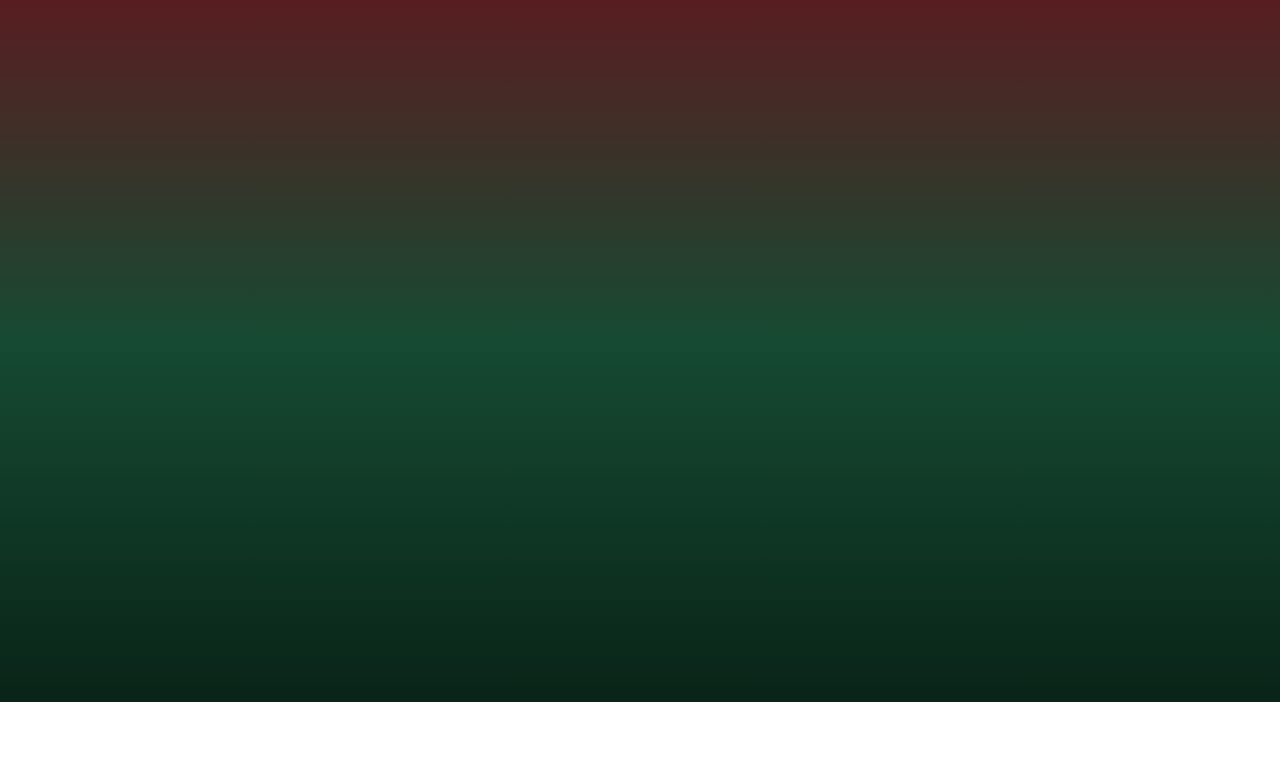
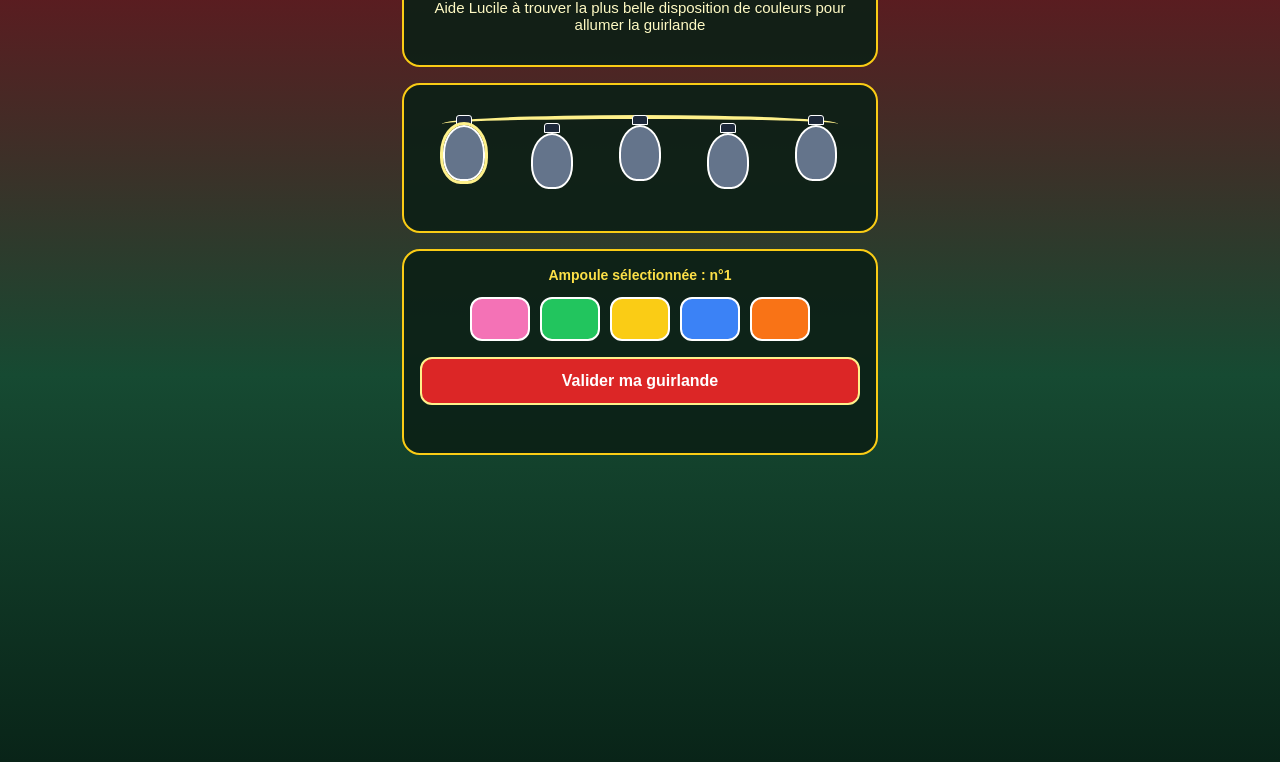
Before and after one commit to lulusc10/guirlande-avent, a plain HTML site: page index.html in a window 1280 px wide. Shown: the part 98-860 px from the top of the page. Before the commit the page ends 800 px from the top, so only its background shows below. Drawn offline with Linux system fonts and the light colour scheme.

Commit message:
Update index.html

```diff
--- a/index.html
+++ b/index.html
@@ -5,188 +5,245 @@
   <meta name="viewport" content="width=device-width, initial-scale=1.0" />
   <title>Oh une guirlande, viens on y va !</title>
   <style>
-    * {
-      box-sizing: border-box;
-    }
-
     body {
       margin: 0;
       min-height: 100vh;
-      font-family: -apple-system, BlinkMacSystemFont, "Segoe UI", Roboto, sans-serif;
+      font-family: Arial, sans-serif;
       color: #fffbeb;
       background: linear-gradient(180deg, #6b111c 0%, #164a32 55%, #092418 100%);
       padding: 20px 14px 40px;
-      position: relative;
-      overflow-x: hidden;
-    }
-
-    .kitsch-bg,
-    .snow-layer {
-      position: fixed;
-      inset: 0;
-      pointer-events: none;
-      overflow: hidden;
-    }
-
-    .kitsch-bg {
-      z-index: 0;
-    }
-
-    .snow-layer {
-      z-index: 1;
-    }
-
-    .kitsch-item {
-      position: absolute;
-      font-size: 28px;
-      opacity: 0.9;
-    }
-
-    .snowflake {
-      position: absolute;
-      top: -20px;
-      color: #ffffff;
-      animation: fall linear infinite;
-    }
-
-    @keyframes fall {
-      from { transform: translateY(-20px); }
-      to { transform: translateY(105vh); }
-    }
-
-    .app {
-      position: relative;
-      z-index: 2;
-      max-width: 450px;
-      margin: 0 auto;
       text-align: center;
     }
 
-    h1 {
-      margin: 6px 0 8px;
-      font-size: 23px;
-      line-height: 1.25;
+    .boite {
+      max-width: 440px;
+      margin: 0 auto 16px auto;
+      background: rgba(12, 32, 22, 0.9);
+      border: 2px solid #facc15;
+      border-radius: 18px;
+      padding: 16px;
     }
 
-    .subtitle {
-      margin: 0 0 18px;
+    h1 {
+      font-size: 22px;
+      margin: 6px 0 8px 0;
+    }
+
+    p {
       font-size: 15px;
-      line-height: 1.4;
+      margin: 0 0 16px 0;
       color: #fef9c3;
     }
 
-    .box {
-      background: rgba(14, 36, 25, 0.88);
-      border: 2px solid #facc15;
-      border-radius: 18px;
-      padding: 16px;
-      margin-bottom: 16px;
+    .guirlande {
+      position: relative;
+      height: 100px;
+      display: flex;
+      justify-content: space-around;
+      align-items: flex-start;
+      padding-top: 14px;
     }
 
-    .garland {
-      position: relative;
-      height: 115px;
-      width: 100%;
-    }
-
-    .wire {
+    .fil {
       position: absolute;
-      top: 22px;
-      left: 4%;
-      width: 92%;
-      height: 18px;
+      top: 14px;
+      left: 5%;
+      width: 90%;
+      height: 14px;
       border-top: 4px solid #fef08a;
       border-radius: 50%;
     }
 
-    .bulbs-row {
+    .ampoule-bloc {
       position: relative;
       z-index: 2;
-      display: flex;
-      justify-content: space-between;
-      align-items: flex-start;
-      padding: 14px 6px 0;
-    }
-
-    .bulb-btn {
-      background: transparent;
+      background: none;
       border: none;
       padding: 0;
       cursor: pointer;
-      display: flex;
-      flex-direction: column;
-      align-items: center;
     }
 
-    .socket {
+    .douille {
       width: 14px;
       height: 8px;
+      margin: 0 auto;
       background: #1e293b;
-      border: 1px solid #e2e8f0;
+      border: 1px solid #ffffff;
       border-radius: 3px 3px 0 0;
     }
 
-    .bulb {
-      width: 40px;
-      height: 54px;
+    .ampoule {
+      width: 38px;
+      height: 52px;
       border-radius: 50% 50% 42% 42%;
-      background-color: #64748b;
+      background: #64748b;
       border: 2px solid #ffffff;
-      transition: background-color 0.2s, box-shadow 0.2s, transform 0.2s;
     }
 
-    .bulb-btn.selected .bulb {
-      transform: scale(1.08);
-      box-shadow: 0 0 0 3px #fef08a;
+    .selectionnee .ampoule {
+      outline: 3px solid #fef08a;
     }
 
-    .current-label {
-      font-size: 14px;
-      color: #fde047;
-      font-weight: 700;
-      margin-bottom: 12px;
-    }
-
-    .colors-row {
+    .couleurs {
       display: flex;
       justify-content: center;
       flex-wrap: wrap;
       gap: 10px;
-      margin-bottom: 16px;
+      margin: 14px 0 16px 0;
     }
 
-    .color-swatch {
-      width: 62px;
+    .btn-couleur {
+      width: 60px;
       height: 44px;
       border-radius: 12px;
       border: 2px solid #ffffff;
       cursor: pointer;
-      padding: 0;
     }
 
-    .validate-btn {
+    .btn-valider {
       width: 100%;
       padding: 13px;
+      font-size: 16px;
+      font-weight: bold;
+      color: #ffffff;
+      background: #dc2626;
+      border: 2px solid #fef08a;
       border-radius: 12px;
-      border: 2px solid #fef08a;
-      background: #dc2626;
-      color: #ffffff;
-      font-size: 16px;
-      font-weight: 700;
       cursor: pointer;
     }
 
-    .message {
+    #retour {
       margin-top: 12px;
-      min-height: 20px;
       font-size: 14px;
       color: #fde68a;
+      min-height: 20px;
     }
 
-    .win-box {
+    #victoire {
       display: none;
       margin-top: 14px;
-      padding: 16px;
-      border-radius: 14px;
+      padding: 14px;
+      border-radius: 12px;
       background: rgba(220, 38, 38, 0.45);
-      border: 2
+      border: 2px solid #fde047;
+      font-size: 15px;
+      line-height: 1.4;
+    }
+  </style>
+</head>
+<body>
+  <div class="boite">
+    <div>🎅 Lutins &amp; Neige de Noël 🎄</div>
+    <h1>Oh une guirlande, viens on y va !</h1>
+    <p>Aide Lucile à trouver la plus belle disposition de couleurs pour allumer la guirlande</p>
+  </div>
+
+  <div class="boite">
+    <div class="guirlande">
+      <div class="fil"></div>
+
+      <button type="button" class="ampoule-bloc selectionnee" id="b0" onclick="choisirAmpoule(0)" style="margin-top:0px;">
+        <div class="douille"></div>
+        <div class="ampoule" id="a0"></div>
+      </button>
+
+      <button type="button" class="ampoule-bloc" id="b1" onclick="choisirAmpoule(1)" style="margin-top:8px;">
+        <div class="douille"></div>
+        <div class="ampoule" id="a1"></div>
+      </button>
+
+      <button type="button" class="ampoule-bloc" id="b2" onclick="choisirAmpoule(2)" style="margin-top:0px;">
+        <div class="douille"></div>
+        <div class="ampoule" id="a2"></div>
+      </button>
+
+      <button type="button" class="ampoule-bloc" id="b3" onclick="choisirAmpoule(3)" style="margin-top:8px;">
+        <div class="douille"></div>
+        <div class="ampoule" id="a3"></div>
+      </button>
+
+      <button type="button" class="ampoule-bloc" id="b4" onclick="choisirAmpoule(4)" style="margin-top:0px;">
+        <div class="douille"></div>
+        <div class="ampoule" id="a4"></div>
+      </button>
+    </div>
+  </div>
+
+  <div class="boite">
+    <div id="infoAmpoule" style="color:#fde047; font-weight:bold; font-size:14px;">Ampoule sélectionnée : n°1</div>
+
+    <!-- Ordre mélangé : rose, vert, jaune, bleu, orange -->
+    <div class="couleurs">
+      <button type="button" class="btn-couleur" onclick="peindre('rose', '#f472b6')" style="background:#f472b6;"></button>
+      <button type="button" class="btn-couleur" onclick="peindre('vert', '#22c55e')" style="background:#22c55e;"></button>
+      <button type="button" class="btn-couleur" onclick="peindre('jaune', '#facc15')" style="background:#facc15;"></button>
+      <button type="button" class="btn-couleur" onclick="peindre('bleu', '#3b82f6')" style="background:#3b82f6;"></button>
+      <button type="button" class="btn-couleur" onclick="peindre('orange', '#f97316')" style="background:#f97316;"></button>
+    </div>
+
+    <button type="button" class="btn-valider" onclick="valider()">Valider ma guirlande</button>
+    <div id="retour"></div>
+
+    <div id="victoire">
+      Youpi, merci beaucoup ! Tu peux aller voir dans la chaussette magique si jamais un lutin n'y aurait pas laissé une surprise...
+    </div>
+  </div>
+
+  <script>
+    // Bonne disposition attendue (de gauche à droite) :
+    var BONNE_REPONSE = ["jaune", "bleu", "rose", "orange", "vert"];
+    var ampouleActive = 0;
+    var couleursChoisies = ["", "", "", "", ""];
+    var gagne = false;
+
+    function choisirAmpoule(index) {
+      if (gagne) return;
+      ampouleActive = index;
+      document.getElementById("retour").innerText = "";
+      document.getElementById("infoAmpoule").innerText = "Ampoule sélectionnée : n°" + (index + 1);
+      for (var i = 0; i < 5; i++) {
+        var bloc = document.getElementById("b" + i);
+        bloc.className = (i === ampouleActive) ? "ampoule-bloc selectionnee" : "ampoule-bloc";
+      }
+    }
+
+    function peindre(nomCouleur, hex) {
+      if (gagne) return;
+      couleursChoisies[ampouleActive] = nomCouleur;
+      var amp = document.getElementById("a" + ampouleActive);
+      amp.style.backgroundColor = hex;
+      amp.style.boxShadow = "0 0 10px " + hex;
+      document.getElementById("retour").innerText = "";
+
+      var suivante = (ampouleActive + 1) % 5;
+      choisirAmpoule(suivante);
+    }
+
+    function valider() {
+      if (gagne) return;
+      for (var i = 0; i < 5; i++) {
+        if (couleursChoisies[i] === "") {
+          document.getElementById("retour").innerText = "Choisis une couleur pour chacune des 5 ampoules.";
+          return;
+        }
+      }
+
+      var ok = true;
+      for (var j = 0; j < 5; j++) {
+        if (couleursChoisies[j] !== BONNE_REPONSE[j]) {
+          ok = false;
+        }
+      }
+
+      if (ok) {
+        gagne = true;
+        document.getElementById("retour").innerText = "";
+        document.getElementById("infoAmpoule").innerText = "✨ La guirlande est allumée !";
+        document.getElementById("victoire").style.display = "block";
+      } else {
+        document.getElementById("retour").innerText = "Ce n'est pas encore tout à fait ça... essaie encore !";
+      }
+    }
+  </script>
+</body>
+</html>
```
